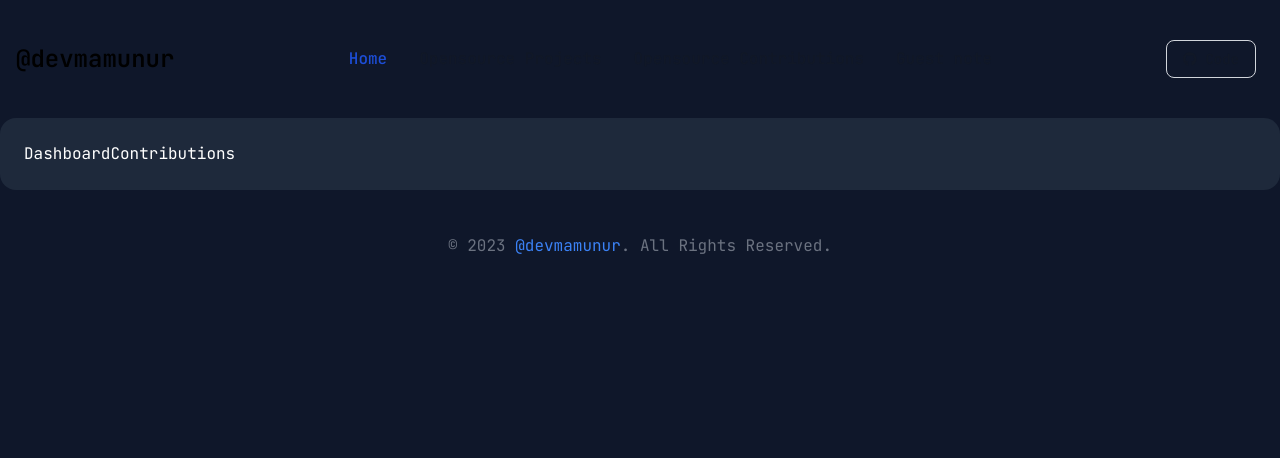
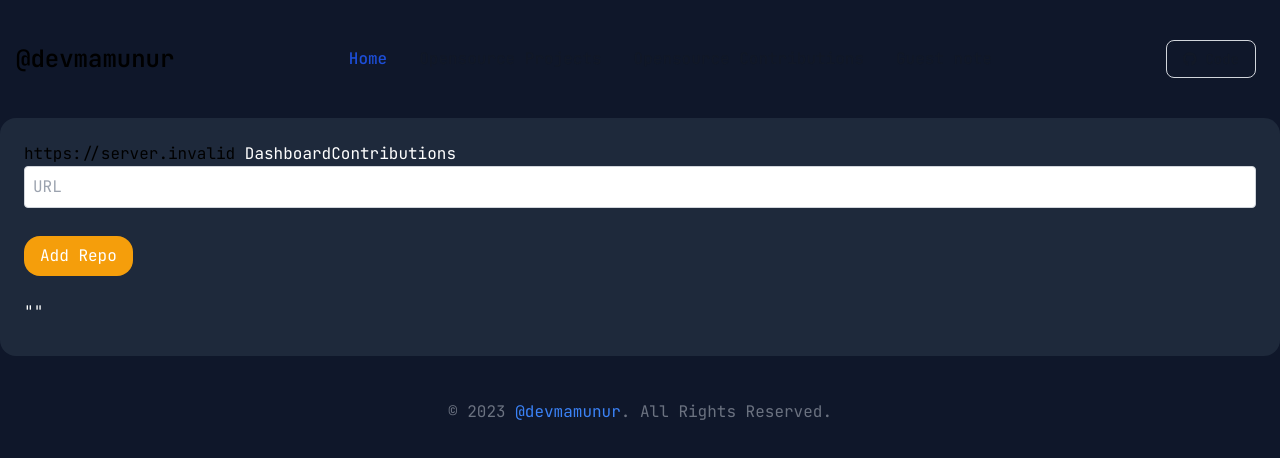
Before and after one commit to devmamunur/mamunur.dev, a Next.js app: page /dashboard/opensource-contributions in a window 1280 px wide. Shown: the top 458 px of the page. Built offline with nearby package versions, Linux system fonts and the light colour scheme; no server answers.

Commit message:
basic changes

```diff
--- a/src/app/api/github/route.ts
+++ b/src/app/api/github/route.ts
@@ -1,11 +1,19 @@
-import {NextResponse} from "next/server";
-import getGitHubRepo from "@/services/github/getRepo";
+import { NextResponse } from 'next/server';
+import { NextApiRequest, NextApiResponse } from 'next';
+import { getRepoApi } from '@/services/backend/github/getRepoApi';
+import { serverEnv } from '@/config/schemas/serverSchema';
 
-export async function GET(request: Request) {
-    try{
-        const gitRepos = await getGitHubRepo();
-        return NextResponse.json({success : true, data : gitRepos}, {status : 200})
-    }catch (error){
-        return NextResponse.json({success : false, data : ''}, {status : 500})
-    }
+export async function POST(req: Request, res: NextApiResponse) {
+  try {
+    const context = { req, res };
+
+    //  const repo = await getRepoApi(context, serverEnv.GITHUB_USERNAME, req.body);
+
+    return NextResponse.json({ success: true, data: req }, { status: 200 });
+  } catch (error: any) {
+    return NextResponse.json(
+      { success: false, data: error.message },
+      { status: 500 }
+    );
+  }
 }
--- a/src/components/Dashboard/contribution/DashboardContribution.tsx
+++ b/src/components/Dashboard/contribution/DashboardContribution.tsx
@@ -1,12 +1,52 @@
-import React from 'react';
+'use client';
+import React, { ChangeEvent, FormEvent, useState } from 'react';
+import { clientEnv } from '@/config/schemas/clientSchema';
 
 const DashboardContribution = () => {
+  const [output, setOutput] = useState<any>('');
+  const [url, setURL] = useState<string>('');
+  const handleSubmit = async (event: FormEvent) => {
+    event.preventDefault();
+
+    const res = await fetch(`${clientEnv.NEXT_PUBLIC_BASE_URL}/api/github`, {
+      method: 'POST',
+      headers: {
+        'Content-Type': 'application/json',
+      },
+      body: JSON.stringify({ url }),
+    });
+
+    const output: any = await res.json();
+
+    if (output) {
+      setOutput(output);
+    }
+  };
   return (
     <>
       <div className="mx-auto max-w-screen-xl mt-6 grid grid-cols-1">
         <div className="col-span-1 section-card-wrapper">
           <div className="group section-card">
+            {clientEnv.NEXT_PUBLIC_BASE_URL}
             <span className="text-white"> DashboardContributions </span>
+            <form className="mb-2" onSubmit={handleSubmit}>
+              <input
+                type="text"
+                placeholder="URL"
+                name="email"
+                onChange={(event: ChangeEvent<HTMLInputElement>) =>
+                  setURL(event.target.value)
+                }
+                className="w-full p-2 mb-4 rounded border border-gray-300 focus:outline-none focus:border-blue-500"
+              />
+              <button className="bg-amber-500 t text-white px-4 py-2 rounded-2xl mt-3">
+                Add Repo
+              </button>
+
+              <div className="text-white mt-6">
+                <pre>{JSON.stringify(output)}</pre>
+              </div>
+            </form>
           </div>
         </div>
       </div>
--- a/src/components/Web/Auth/SignIn.tsx
+++ b/src/components/Web/Auth/SignIn.tsx
@@ -35,7 +35,7 @@ const SignIn: React.FC = () => {
       });
       if (result!.ok) {
         ToastHelper.success('Successfully signin');
-        router.push('/');
+        router.push('/dashboard/home');
       } else {
         ToastHelper.error("Credentials doesn't match");
       }
--- a/src/services/github/getRepo.ts
+++ /dev/null
@@ -1,28 +0,0 @@
-import { serverEnv } from '@/config/schemas/serverSchema';
-import logger from '@/config/logger';
-
-const getGitHubRepo = async (): Promise<any> => {
-  const ghAuth = serverEnv.GITHUB_API_TOKEN
-    ? {
-        headers: {
-          Authorization: `bearer ${serverEnv.GITHUB_PERSONAL_ACCESS_TOKEN}`,
-        },
-      }
-    : {};
-  let repo: any;
-  let data: Response | undefined;
-  try {
-    data = await fetch(
-      `https://api.github.com/users/${serverEnv.GITHUB_USERNAME}/repos?type=owner`
-    );
-    repo = await data.json();
-    return repo;
-  } catch (e: any) {
-    logger.error(
-      e,
-      `github repo fetch failed for user: ${serverEnv.GITHUB_USERNAME}`
-    );
-    throw new Error(e);
-  }
-};
-export default getGitHubRepo;
```
